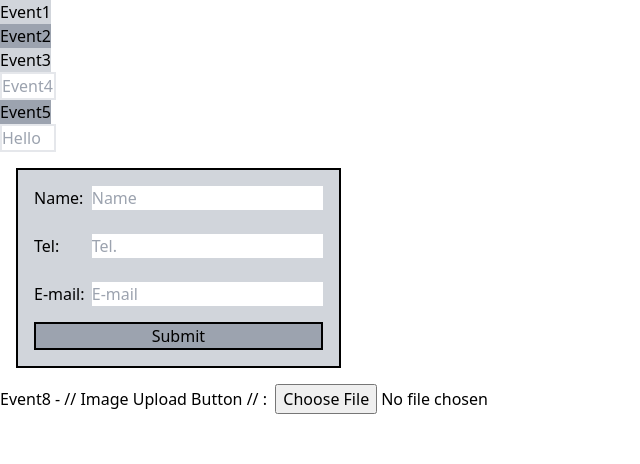
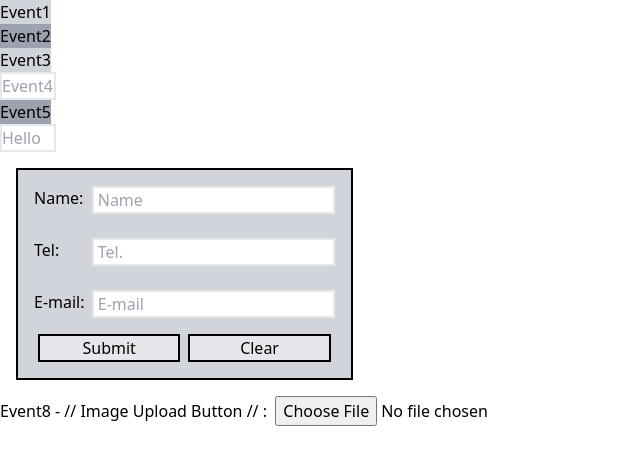
Before and after one commit to soAcademy/workshop-state-and-event, a React (Create React App) app: page / in a window 1280 px wide. Shown: the top 464 px of the page, without its empty margins (0-640 px from the left). Built offline with nearby package versions, Linux system fonts and the light colour scheme.

Commit message:
feat: Event 7 add clear button

```diff
--- a/src/Events/Event7.js
+++ b/src/Events/Event7.js
@@ -12,21 +12,43 @@ const Event7 = () => {
       <form className="flex flex-col" onSubmit={submit}>
         <label className="flex justify-between">
           Name: &nbsp;
-          <input type="text" required placeholder="Name" />
+          <input
+            type="text"
+            required
+            placeholder="Name"
+            className="px-1 focus:outline-none focus:border-red-500 border-2"
+          />
         </label>
         <br />
         <label className="flex justify-between">
           Tel:&nbsp;
-          <input type="tel" placeholder="Tel." pattern="[0-9]*" />
+          <input
+            type="tel"
+            placeholder="Tel."
+            pattern="[0-9]*"
+            className="px-1 focus:outline-none focus:border-red-500 border-2"
+          />
         </label>
         <br />
         <label className="flex justify-between">
           E-mail:&nbsp;
-          <input type="email" placeholder="E-mail" />
+          <input
+            type="email"
+            placeholder="E-mail"
+            className="px-1 focus:outline-none focus:border-red-500 border-2"
+          />
         </label>
-        <button className="border-2 border-black mt-4  bg-gray-400">
-          Submit
-        </button>
+        <div className="flex justify-between">
+          <button className="border-2 border-black mt-4  bg-gray-200 hover:bg-gray-300 hover:shadow-lg hover:shadow-gray-600 w-1/2 mx-1">
+            Submit
+          </button>
+          <button
+            className="border-2 border-black mt-4  bg-gray-200 hover:bg-gray-300 hover:shadow-lg hover:shadow-gray-600 w-1/2 mx-1"
+            type="reset"
+          >
+            Clear
+          </button>
+        </div>
       </form>
     </div>
   );
```
